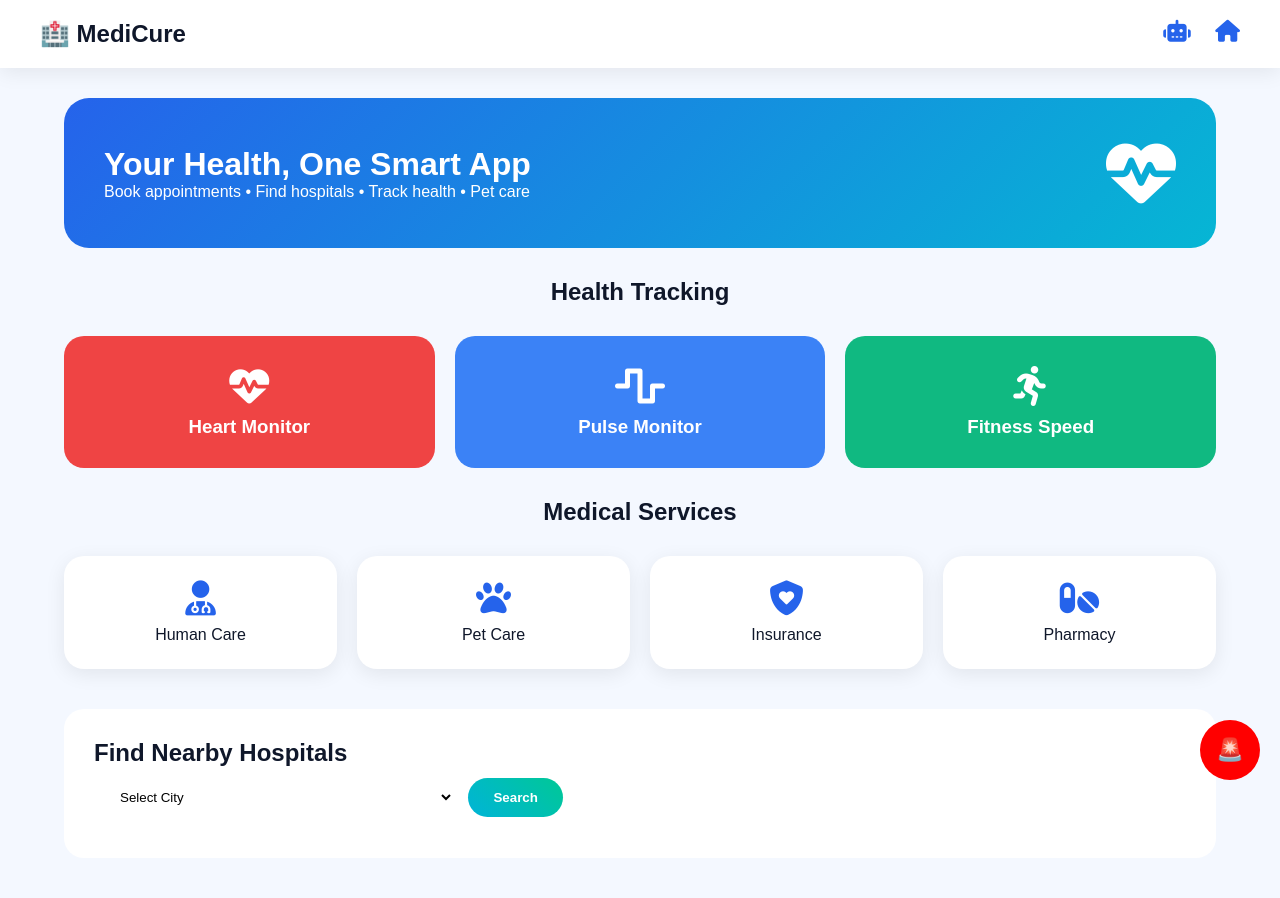
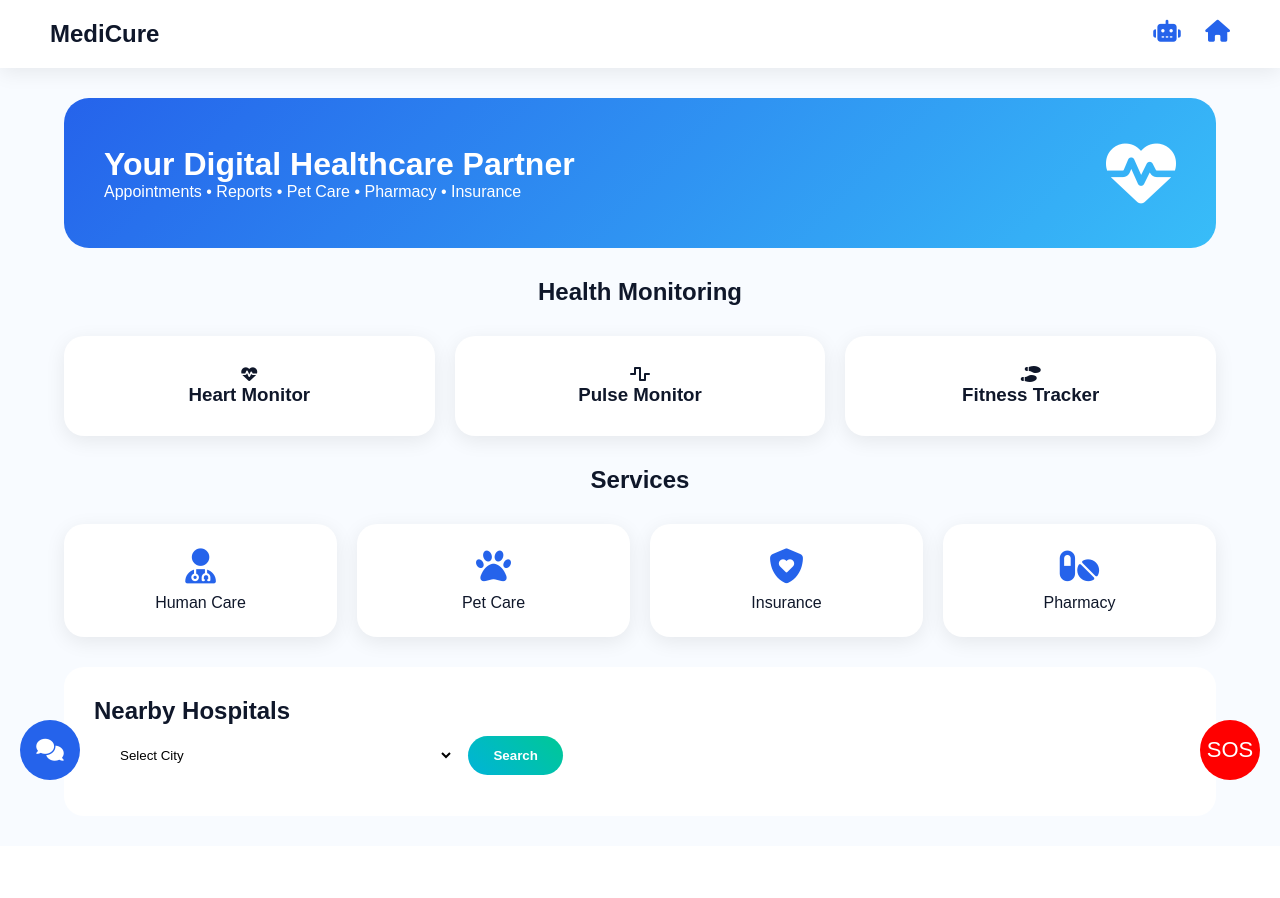
Before and after one commit to Tejaswini26308/MediCure-app, a Flask app: page /dashboard in a window 1280 px wide. After the commit the page ends 780 px from the top, so only its background shows below. Run offline with Flask 3, Linux system fonts and the light colour scheme.

Commit message:
fixed the changes in codes

```diff
--- a/static/style.css
+++ b/static/style.css
@@ -1148,3 +1148,166 @@ footer{
     padding:25px;
     border-radius:20px;
 }
+/* DASHBOARD */
+
+.dashboard-page{
+    background:#f8fbff;
+}
+
+.top-bar{
+    display:flex;
+    justify-content:space-between;
+    padding:20px 50px;
+    background:white;
+    box-shadow:0 4px 20px rgba(0,0,0,0.08);
+}
+
+.top-icons i{
+    margin-left:20px;
+    font-size:22px;
+    color:#2563eb;
+}
+
+.hero-banner{
+    width:90%;
+    margin:30px auto;
+    background:linear-gradient(135deg,#2563eb,#38bdf8);
+    color:white;
+    padding:40px;
+    border-radius:25px;
+    display:flex;
+    justify-content:space-between;
+    align-items:center;
+}
+
+.hero-heart{
+    font-size:70px;
+    animation:pulse 1s infinite;
+}
+
+.health-grid{
+    display:grid;
+    grid-template-columns:repeat(auto-fit,minmax(250px,1fr));
+    gap:20px;
+    width:90%;
+    margin:auto;
+}
+
+.health-card{
+    background:white;
+    padding:30px;
+    border-radius:20px;
+    text-align:center;
+    box-shadow:0 5px 20px rgba(0,0,0,0.08);
+    transition:.3s;
+}
+
+.health-card:hover{
+    transform:translateY(-10px);
+}
+
+.hospital-box{
+    width:90%;
+    margin:30px auto;
+    background:white;
+    padding:30px;
+    border-radius:20px;
+}
+
+.chat-float{
+    position:fixed;
+    bottom:20px;
+    left:20px;
+    background:#2563eb;
+    width:60px;
+    height:60px;
+    border-radius:50%;
+    display:flex;
+    justify-content:center;
+    align-items:center;
+}
+
+.chat-float i{
+    color:white;
+    font-size:22px;
+}
+
+/* HEART */
+
+.heart-page{
+    background:#f8fbff;
+}
+
+.heart-monitor-box{
+    display:flex;
+    justify-content:center;
+    align-items:center;
+    gap:50px;
+    padding:50px;
+}
+
+.ecg-container svg{
+    width:100%;
+    animation:ecgMove 2s linear infinite;
+}
+
+@keyframes ecgMove{
+    from{transform:translateX(0);}
+    to{transform:translateX(-20px);}
+}
+
+/* PULSE */
+
+.pulse-page{
+    background:#f8fbff;
+}
+
+.pulse-ring{
+    width:250px;
+    height:250px;
+    border:15px solid #38bdf8;
+    border-radius:50%;
+    display:flex;
+    flex-direction:column;
+    justify-content:center;
+    align-items:center;
+    margin:auto;
+    animation:pulseRing 2s infinite;
+}
+
+@keyframes pulseRing{
+    50%{transform:scale(1.05);}
+}
+
+/* SPEED */
+
+.speed-page{
+    background:#f8fbff;
+}
+
+.shoe-animation i{
+    font-size:100px;
+    color:#2563eb;
+    animation:shoeMove 2s infinite alternate;
+}
+
+@keyframes shoeMove{
+    from{transform:translateX(-20px);}
+    to{transform:translateX(20px);}
+}
+
+.fitness-stats{
+    display:grid;
+    grid-template-columns:repeat(auto-fit,minmax(200px,1fr));
+    gap:20px;
+    width:80%;
+    margin:auto;
+}
+
+.fit-card{
+    background:white;
+    padding:25px;
+    border-radius:20px;
+    text-align:center;
+    box-shadow:0 5px 20px rgba(0,0,0,0.08);
+}
--- a/templates/dashboard.html
+++ b/templates/dashboard.html
@@ -9,55 +9,46 @@
 
 <body class="dashboard-page">
 
-<!-- NAVBAR -->
-<div class="premium-nav">
-    <h2>🏥 MediCure</h2>
+<div class="top-bar">
+    <h2>MediCure</h2>
 
-    <div class="nav-icons">
+    <div class="top-icons">
         <a href="/chatbot"><i class="fa-solid fa-robot"></i></a>
         <a href="/"><i class="fa-solid fa-house"></i></a>
     </div>
 </div>
 
-<!-- HERO -->
-<div class="premium-hero">
+<div class="hero-banner">
     <div>
-        <h1>Your Health, One Smart App</h1>
-        <p>Book appointments • Find hospitals • Track health • Pet care</p>
+        <h1>Your Digital Healthcare Partner</h1>
+        <p>Appointments • Reports • Pet Care • Pharmacy • Insurance</p>
     </div>
 
-    <div class="hero-icon">
-        <i class="fa-solid fa-heart-pulse"></i>
-    </div>
+    <i class="fa-solid fa-heart-pulse hero-heart"></i>
 </div>
 
-<!-- QUICK ACTIONS -->
-<h2 class="section-title">Health Tracking</h2>
+<h2 class="section-title">Health Monitoring</h2>
 
-<div class="premium-grid">
-
-    <a href="/heart-rate" class="premium-card red">
+<div class="health-grid">
+    <a href="/heart-rate" class="health-card">
         <i class="fa-solid fa-heart-pulse"></i>
         <h3>Heart Monitor</h3>
     </a>
 
-    <a href="/pulse" class="premium-card blue">
+    <a href="/pulse" class="health-card">
         <i class="fa-solid fa-wave-square"></i>
         <h3>Pulse Monitor</h3>
     </a>
 
-    <a href="/speed" class="premium-card green">
-        <i class="fa-solid fa-person-running"></i>
-        <h3>Fitness Speed</h3>
+    <a href="/speed" class="health-card">
+        <i class="fa-solid fa-shoe-prints"></i>
+        <h3>Fitness Tracker</h3>
     </a>
-
 </div>
 
-<!-- SERVICES -->
-<h2 class="section-title">Medical Services</h2>
+<h2 class="section-title">Services</h2>
 
 <div class="service-grid">
-
     <a href="/human" class="service-card">
         <i class="fa-solid fa-user-doctor"></i>
         <p>Human Care</p>
@@ -77,17 +68,15 @@
         <i class="fa-solid fa-pills"></i>
         <p>Pharmacy</p>
     </a>
-
 </div>
 
-<!-- HOSPITAL FINDER -->
 <div class="hospital-box">
-    <h2>Find Nearby Hospitals</h2>
+    <h2>Nearby Hospitals</h2>
 
     <select id="citySelect">
         <option value="">Select City</option>
+        <option value="hyderabad">Hyderabad</option>
         <option value="vijayawada">Vijayawada</option>
-        <option value="hyderabad">Hyderabad</option>
         <option value="visakhapatnam">Visakhapatnam</option>
     </select>
 
@@ -96,32 +85,38 @@
     <div id="hospitalResults"></div>
 </div>
 
-<!-- SOS -->
-<div class="sos-float" onclick="showSOS()">🚨</div>
+<div class="chat-float">
+    <a href="/chatbot">
+        <i class="fa-solid fa-comments"></i>
+    </a>
+</div>
+
+<div class="sos-float" onclick="showSOS()">SOS</div>
 
 <script>
 function showSOS(){
-    alert("Ambulance: 108\nPolice:100\nFire:101");
+    alert("Emergency Numbers:\nAmbulance:108\nPolice:100");
 }
 
-function findHospitals() {
-    let city = document.getElementById("citySelect").value;
-    let result = document.getElementById("hospitalResults");
+function findHospitals(){
+    let city=document.getElementById("citySelect").value;
+    let result=document.getElementById("hospitalResults");
 
-    let hospitals = {
-        vijayawada:["Andhra Hospital","Ramesh Hospital"],
+    let hospitals={
         hyderabad:["Apollo Hospital","Yashoda Hospital"],
-        visakhapatnam:["KIMS Hospital","Seven Hills Hospital"]
+        vijayawada:["Ramesh Hospital","Andhra Hospital"],
+        visakhapatnam:["KIMS Hospital","Seven Hills"]
     };
 
     if(city===""){
-        result.innerHTML="<p>Select city first</p>";
+        result.innerHTML="Select city first";
         return;
     }
 
     let output="";
+
     hospitals[city].forEach(h=>{
-        output += `
+        output+=`
         <div class="hospital-card">
             <h4>${h}</h4>
             <p>24/7 Available</p>
```
Also changed, not shown: templates/heart_rate.html (+23 -11 lines), templates/pulse.html (+8 -11 lines), templates/speed.html (+16 -10 lines).
